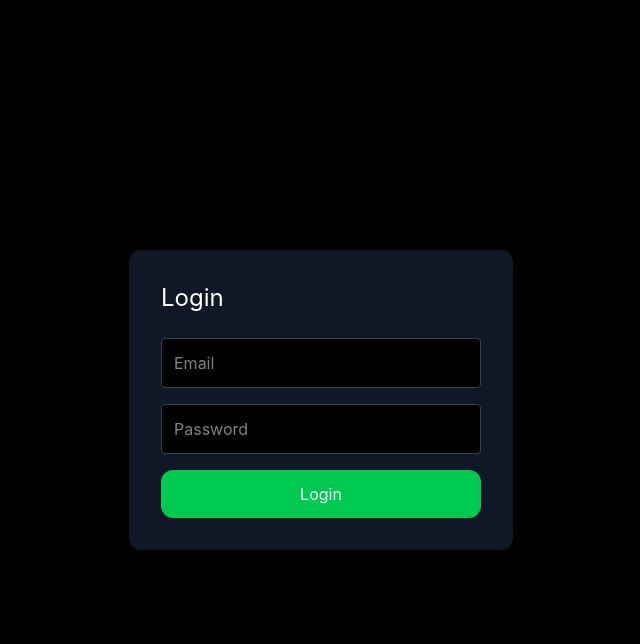
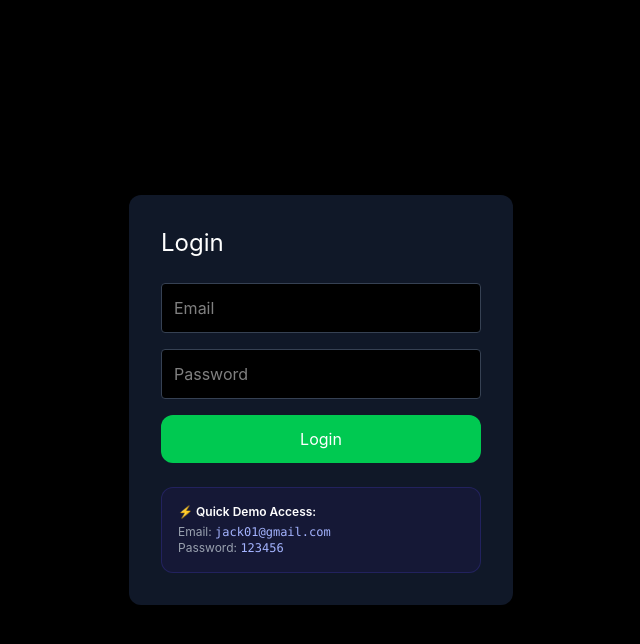
Before and after one commit to ydv-kunal/CryptoArena, a React app in the folder frontend/: page / in a window 1280 px wide. Both pictures are taken after a click on the button "Log In". Shown: the top 644 px of the page, without its empty margins (319-959 px from the left). Built offline with nearby package versions, Linux system fonts and the light colour scheme; no server answers; the HTML template or start-up script is replaced by a standard one.

Commit message:
Landing Page correction

```diff
--- a/frontend/src/pages/Landing.jsx
+++ b/frontend/src/pages/Landing.jsx
@@ -604,9 +604,13 @@ export default function Landing() {
               Learn, practice, and perfect your trading strategies in a risk-free environment. Real-time market data, zero financial risk.
             </motion.p>
 
+            {/* <motion.div */}
+            {/*   initial={{ opacity: 0, y: 20 }} animate={{ opacity: 1, y: 0 }} transition={{ duration: 0.6, delay: 0.3 }} */}
+            {/*   style={{ display: "flex", flexWrap: "wrap", gap: 16, marginBottom: 32 }} */}
+            {/* > */}
             <motion.div
               initial={{ opacity: 0, y: 20 }} animate={{ opacity: 1, y: 0 }} transition={{ duration: 0.6, delay: 0.3 }}
-              style={{ display: "flex", flexWrap: "wrap", gap: 16, marginBottom: 32 }}
+              style={{ display: "flex", flexWrap: "wrap", gap: 16, marginBottom: 16 }}
             >
               <button
                 onClick={() => navigate("/dashboard")}
@@ -614,6 +618,20 @@ export default function Landing() {
               >
                 Start Trading Free <IconArrowRight />
               </button>
+            </motion.div>
+
+            {/* Quick Demo Credentials Box */}
+            <motion.div
+              initial={{ opacity: 0, y: 20 }} animate={{ opacity: 1, y: 0 }} transition={{ duration: 0.7, delay: 0.35 }}
+              style={{ padding: "12px 18px", borderRadius: 16, border: "1px solid rgba(129,140,248,0.15)", background: "rgba(129,140,248,0.05)", display: "inline-block", marginBottom: 32, backdropFilter: "blur(8px)" }}
+            >
+              <p style={{ margin: 0, fontSize: 13, color: "rgba(255,255,255,0.7)", fontWeight: 500 }} className="flex items-center gap-2">
+                <span style={{ color: "#34d399" }}>⚡</span> <strong>Quick Demo Access:</strong>
+              </p>
+              <div style={{ marginTop: 6, display: "flex", gap: 16, fontSize: 12, color: "rgba(255,255,255,0.5)", fontFamily: "monospace" }}>
+                <span>Email: <strong style={{ color: "#fff" }}>jack01@gmail.com</strong></span>
+                <span>Pass: <strong style={{ color: "#fff" }}>123456</strong></span>
+              </div>
             </motion.div>
 
             <motion.div
--- a/frontend/src/pages/Login.jsx
+++ b/frontend/src/pages/Login.jsx
@@ -60,6 +60,12 @@ return (
         {message && (
           <p className="mt-4 text-green-400 text-sm">{message}</p>
         )}
+
+        <div className="mt-6 p-4 rounded-xl bg-indigo-950/40 border border-indigo-900/50 text-xs text-gray-400">
+          <p className="font-semibold text-white mb-1">⚡ Quick Demo Access:</p>
+          <p>Email: <code className="text-indigo-300">jack01@gmail.com</code></p>
+          <p>Password: <code className="text-indigo-300">123456</code></p>
+        </div>
       </div>
     </div>
   );
```
